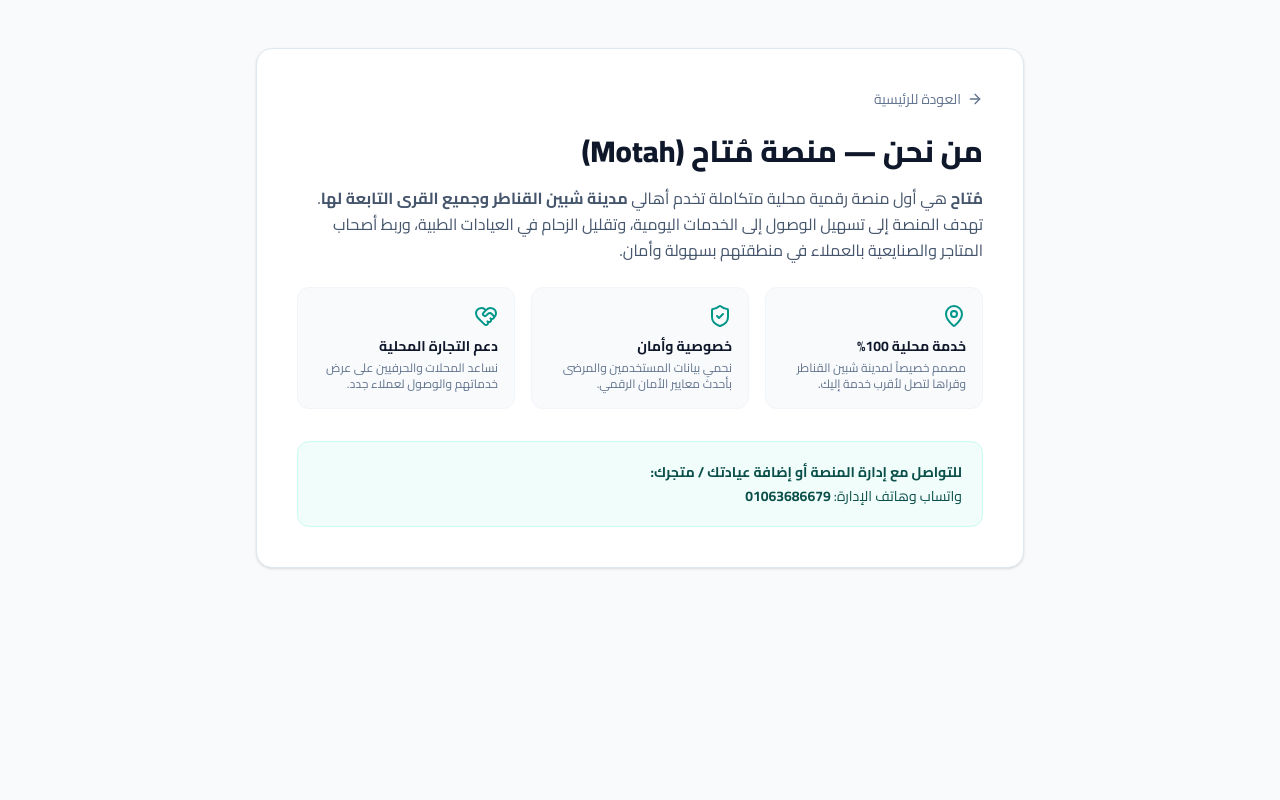
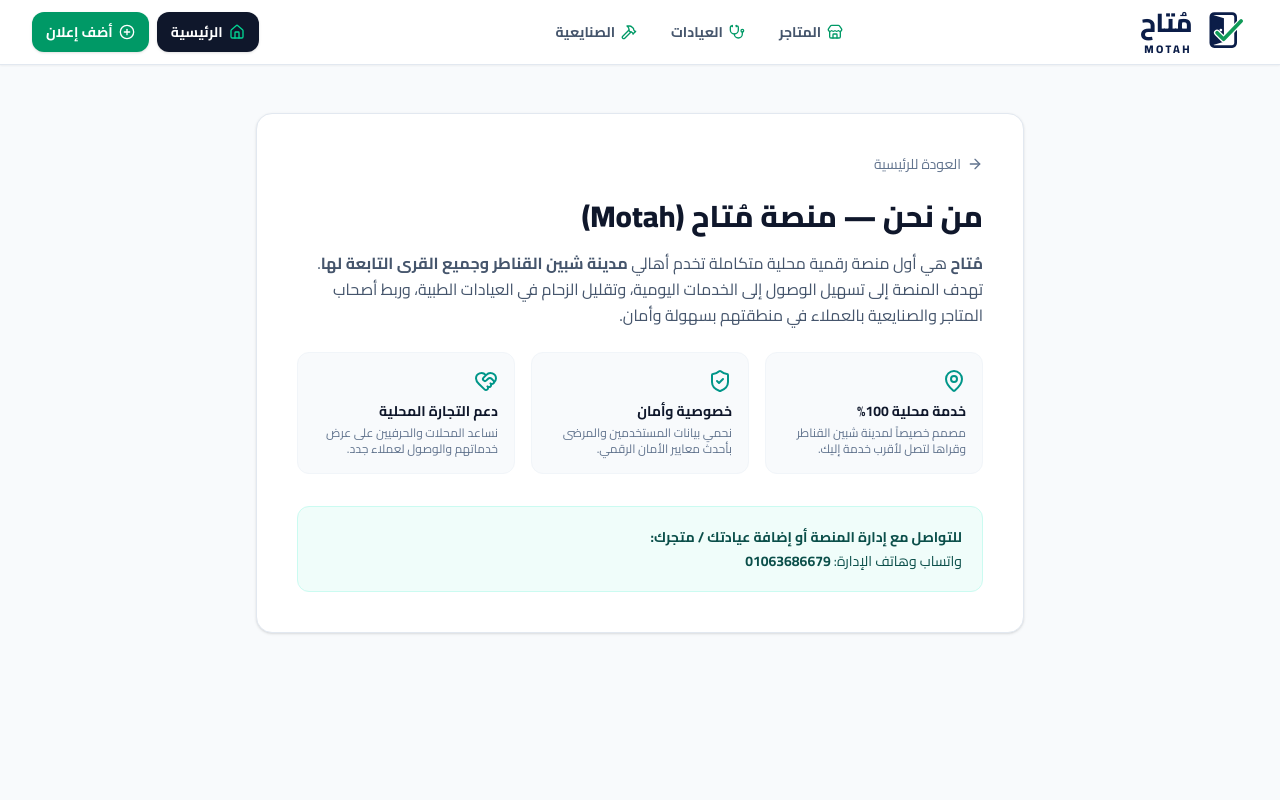
Before and after one commit to hamdy1988/motah, a Next.js app: page /about in a window 1280 px wide. Shown: the top 800 px of the page. Built offline with nearby package versions, Linux system fonts and the light colour scheme.

Commit message:
add unified Navbar with clear Home button and set metadataBase

```diff
--- a/src/app/layout.tsx
+++ b/src/app/layout.tsx
@@ -3,6 +3,7 @@ import { Cairo } from "next/font/google";
 import Link from "next/link";
 import "./globals.css";
 import Logo from "@/components/Logo";
+import Navbar from "@/components/Navbar";
 
 const cairo = Cairo({
   subsets: ["arabic", "latin"],
@@ -10,6 +11,7 @@ const cairo = Cairo({
 });
 
 export const metadata: Metadata = {
+  metadataBase: new URL("https://" + "motah-mrr2.vercel.app"),
   title: {
     default: "مُتاح | Motah - للبيع والإيجار والخدمات في شبين القناطر وقراها",
     template: "%s | منصة مُتاح - شبين القناطر",
@@ -44,6 +46,7 @@ export const metadata: Metadata = {
     google: "XOtd2kqjQhfyEmfzg7qKYtKbIW679zMnFLxHwJl2hs4",
   },
 };
+
 export default function RootLayout({
   children,
 }: Readonly<{
@@ -52,6 +55,7 @@ export default function RootLayout({
   return (
     <html lang="ar" dir="rtl">
       <body className={`${cairo.className} bg-slate-50 text-slate-900 antialiased flex flex-col min-h-screen`}>
+        <Navbar />
         <main className="flex-1">{children}</main>
 
         {/* شريط التذييل السفلي (Footer) */}
@@ -65,7 +69,6 @@ export default function RootLayout({
                 </p>
               </div>
 
-
               <div className="flex flex-wrap items-center justify-center gap-4 text-xs font-bold">
                 <Link href="/about" className="hover:text-white transition">
                   من نحن
@@ -74,7 +77,7 @@ export default function RootLayout({
                   سياسة الخصوصية والشروط
                 </Link>
                 <a
-                  href={"https://wa.me/" + "201063686679"}
+                  href={"https://wa.me" + "201063686679"}
                   target="_blank"
                   rel="noopener noreferrer"
                   className="text-emerald-400 hover:text-emerald-300 transition"
--- /dev/null
+++ b/src/components/Navbar.tsx
@@ -0,0 +1,100 @@
+"use client";
+
+import React from "react";
+import Link from "next/link";
+import { usePathname } from "next/navigation";
+import Logo from "@/components/Logo";
+import {
+    Home,
+    Store,
+    Stethoscope,
+    Hammer,
+    PlusCircle,
+} from "lucide-react";
+
+export default function Navbar() {
+    const pathname = usePathname();
+
+    // إخفاء الشريط في الصفحة الرئيسية ولوحة الإدارة لأن لكل منهما شريط خاص
+    if (pathname === "/" || pathname.startsWith("/admin")) {
+        return null;
+    }
+
+    const navLinks = [
+        { href: "/stores", label: "المتاجر", icon: Store },
+        { href: "/clinics", label: "العيادات", icon: Stethoscope },
+        { href: "/craftsmen", label: "الصنايعية", icon: Hammer },
+    ];
+
+    return (
+        <header className="sticky top-0 z-50 bg-white/95 backdrop-blur-md border-b border-slate-200 shadow-xs">
+            <div className="max-w-7xl mx-auto px-4 sm:px-6 lg:px-8 h-16 flex items-center justify-between gap-2">
+                {/* اللوجو */}
+                <Link href="/" className="shrink-0">
+                    <Logo />
+                </Link>
+
+                {/* روابط الأقسام السريعة */}
+                <nav className="hidden md:flex items-center gap-1.5">
+                    {navLinks.map((item) => {
+                        const Icon = item.icon;
+                        const isActive = pathname.startsWith(item.href);
+                        return (
+                            <Link
+                                key={item.href}
+                                href={item.href}
+                                className={`inline-flex items-center gap-1.5 px-3.5 py-2 rounded-xl text-sm font-bold transition ${isActive
+                                        ? "bg-emerald-50 text-emerald-700 border border-emerald-200"
+                                        : "text-slate-600 hover:bg-slate-100 hover:text-slate-900"
+                                    }`}
+                            >
+                                <Icon className="w-4 h-4 text-emerald-600" />
+                                <span>{item.label}</span>
+                            </Link>
+                        );
+                    })}
+                </nav>
+
+                {/* زر العودة للرئيسية الواضح + إضافة إعلان */}
+                <div className="flex items-center gap-2">
+                    <Link
+                        href="/"
+                        className="inline-flex items-center gap-1.5 bg-slate-900 hover:bg-slate-800 text-white text-xs sm:text-sm font-bold px-3.5 py-2.5 rounded-xl shadow-sm transition"
+                    >
+                        <Home className="w-4 h-4 text-emerald-400" />
+                        <span>الرئيسية</span>
+                    </Link>
+
+                    <Link
+                        href="/add-listing"
+                        className="hidden sm:inline-flex items-center gap-1.5 bg-emerald-600 hover:bg-emerald-700 text-white text-sm font-bold px-3.5 py-2.5 rounded-xl shadow-sm transition"
+                    >
+                        <PlusCircle className="w-4 h-4" />
+                        <span>أضف إعلان</span>
+                    </Link>
+                </div>
+            </div>
+
+            {/* شريط الأقسام السفلي للهواتف المحمولة */}
+            <div className="flex md:hidden items-center justify-around border-t border-slate-100 bg-slate-50/90 py-1.5 px-2">
+                {navLinks.map((item) => {
+                    const Icon = item.icon;
+                    const isActive = pathname.startsWith(item.href);
+                    return (
+                        <Link
+                            key={item.href}
+                            href={item.href}
+                            className={`inline-flex items-center gap-1 px-3 py-1 rounded-lg text-xs font-bold transition ${isActive
+                                    ? "bg-emerald-600 text-white"
+                                    : "text-slate-700 hover:bg-slate-200"
+                                }`}
+                        >
+                            <Icon className="w-3.5 h-3.5" />
+                            <span>{item.label}</span>
+                        </Link>
+                    );
+                })}
+            </div>
+        </header>
+    );
+}
```
